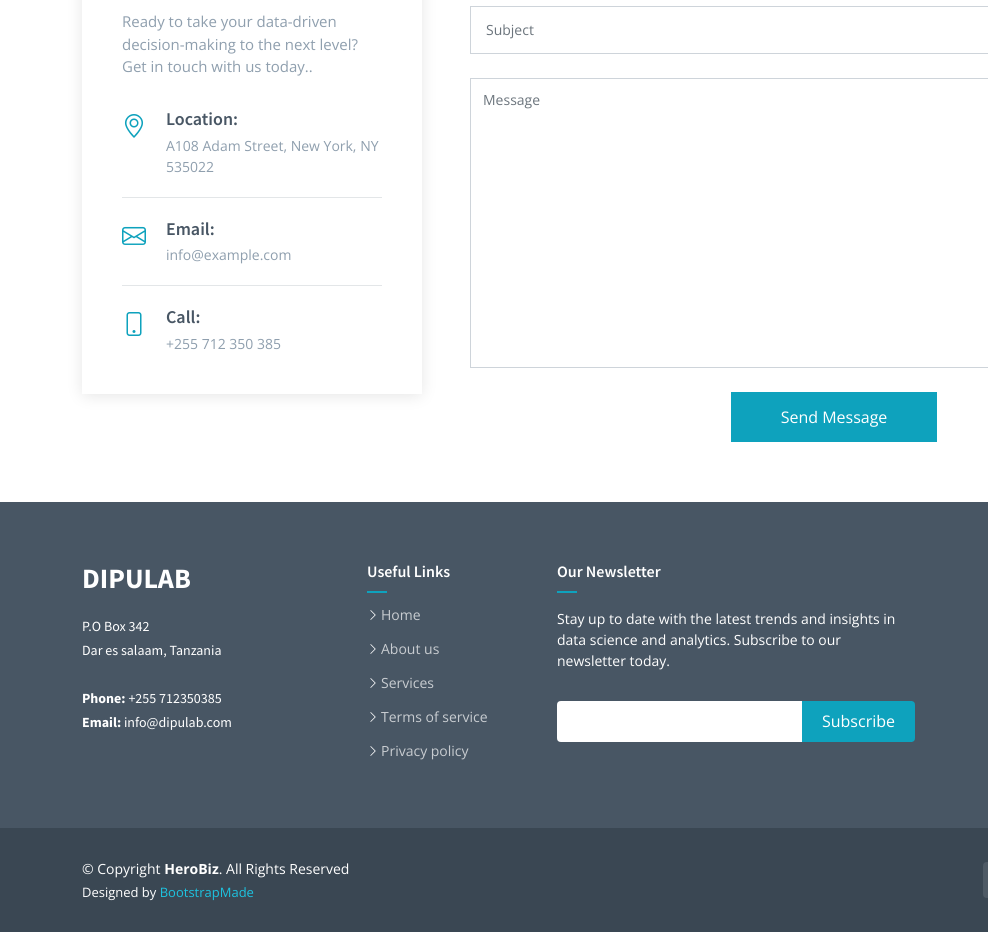
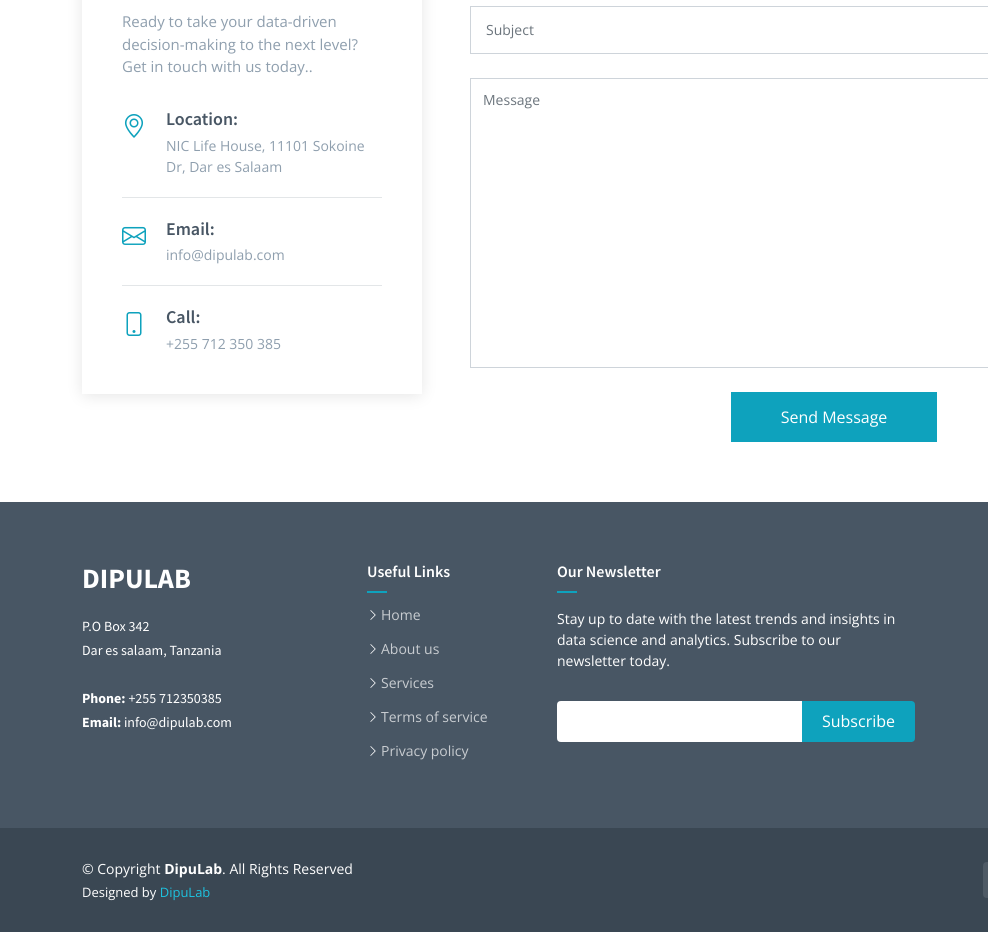
Before and after one commit to iannashon/dipu-website, a plain HTML site: page index.html in a window 1280 px wide. Shown: the part 2260-3192 px from the top of the page, 0-988 px from the left. Drawn offline with nearby package versions, Linux system fonts and the light colour scheme.

Commit message:
Change home page

```diff
--- a/index.html
+++ b/index.html
@@ -256,7 +256,7 @@
                 <i class="bi bi-geo-alt flex-shrink-0"></i>
                 <div>
                   <h4>Location:</h4>
-                  <p>A108 Adam Street, New York, NY 535022</p>
+                  <p>NIC Life House, 11101 Sokoine Dr, Dar es Salaam</p>
                 </div>
               </div><!-- End Info Item -->
 
@@ -264,7 +264,7 @@
                 <i class="bi bi-envelope flex-shrink-0"></i>
                 <div>
                   <h4>Email:</h4>
-                  <p>info@example.com</p>
+                  <p>info@dipulab.com</p>
                 </div>
               </div><!-- End Info Item -->
 
@@ -371,14 +371,14 @@
 
         <div class="d-flex flex-column align-items-center align-items-lg-start">
           <div class="copyright">
-            &copy; Copyright <strong><span>HeroBiz</span></strong>. All Rights Reserved
+            &copy; Copyright <strong><span>DipuLab</span></strong>. All Rights Reserved
           </div>
           <div class="credits">
             <!-- All the links in the footer should remain intact. -->
             <!-- You can delete the links only if you purchased the pro version. -->
             <!-- Licensing information: https://bootstrapmade.com/license/ -->
             <!-- Purchase the pro version with working PHP/AJAX contact form: https://bootstrapmade.com/herobiz-bootstrap-business-template/ -->
-            Designed by <a href="https://bootstrapmade.com/">BootstrapMade</a>
+            Designed by <a href="https://bootstrapmade.com/">DipuLab</a>
           </div>
         </div>
 
```
